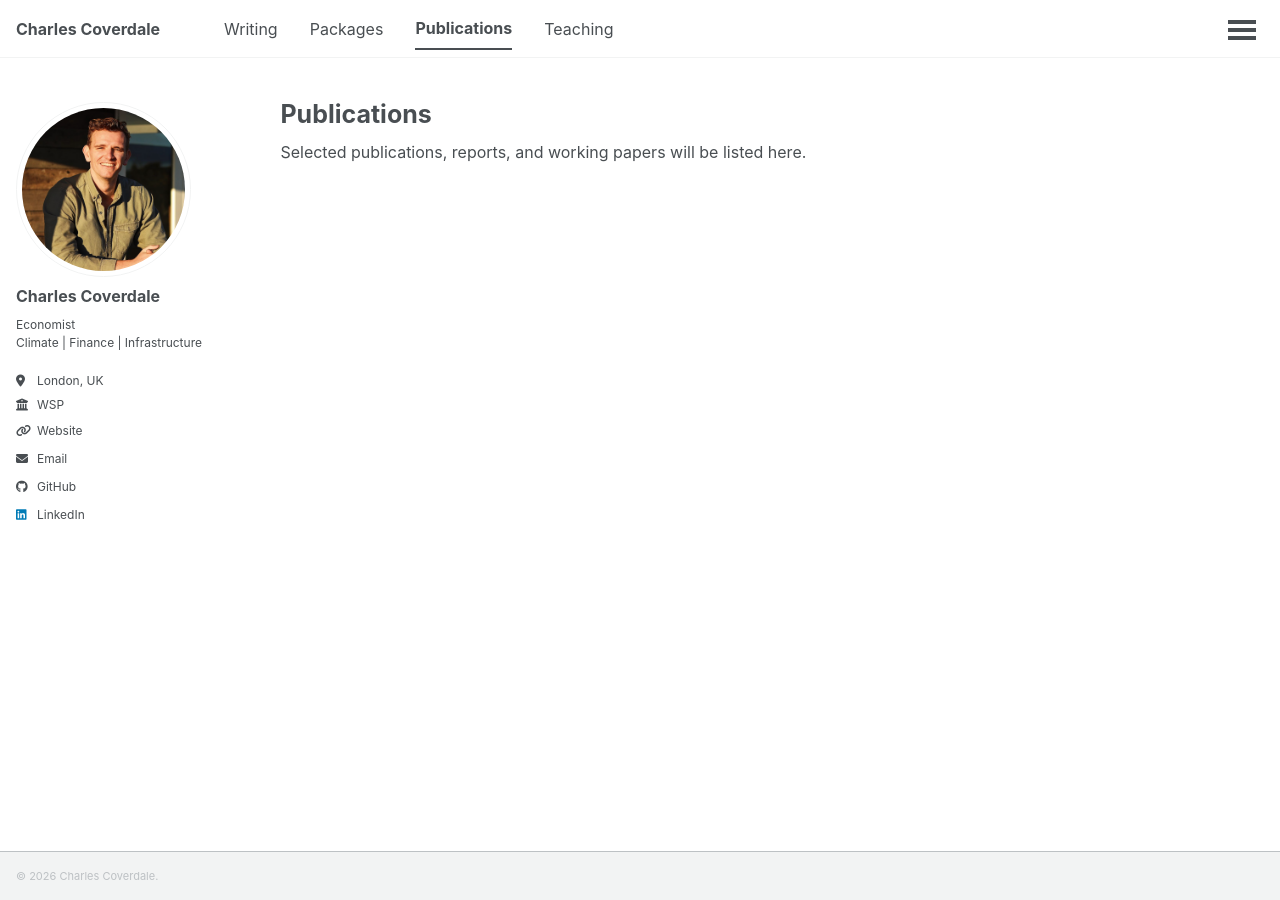
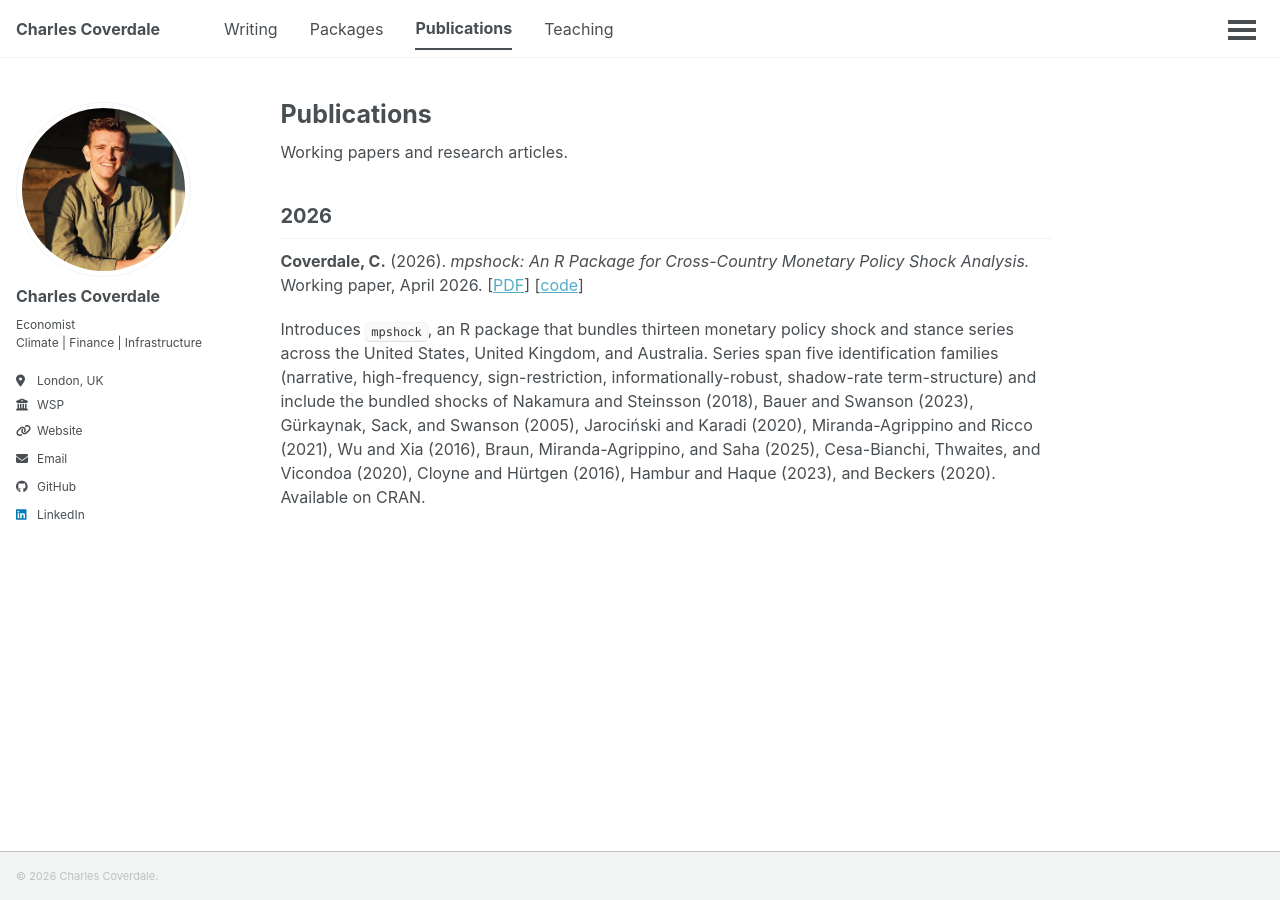
Before and after one commit to charlescoverdale/charlescoverdale.github.io, a Jekyll site: the page built from _pages/publications.md, in a window 1280 px wide. Built offline with Jekyll 4.4.1, drawn with Linux system fonts in a browser that asks for light colours; a script that is not in the unit is left out.

Commit message:
publications: add mpshock working paper (April 2026)
First real entry on the Publications page. Hosts the rendered PDF at
/files/coverdale_mpshock_2026.pdf and adds a short descriptive entry
in _pages/publications.md with links to the PDF and GitHub repo.

```diff
--- a/_pages/publications.md
+++ b/_pages/publications.md
@@ -5,4 +5,10 @@ permalink: /publications/
 author_profile: true
 ---
 
-Selected publications, reports, and working papers will be listed here.
+Working papers and research articles.
+
+## 2026
+
+**Coverdale, C.** (2026). *mpshock: An R Package for Cross-Country Monetary Policy Shock Analysis.* Working paper, April 2026. \[[PDF](/files/coverdale_mpshock_2026.pdf)\] \[[code](https://github.com/charlescoverdale/mpshock)\]
+
+Introduces `mpshock`, an R package that bundles thirteen monetary policy shock and stance series across the United States, United Kingdom, and Australia. Series span five identification families (narrative, high-frequency, sign-restriction, informationally-robust, shadow-rate term-structure) and include the bundled shocks of Nakamura and Steinsson (2018), Bauer and Swanson (2023), Gürkaynak, Sack, and Swanson (2005), Jarociński and Karadi (2020), Miranda-Agrippino and Ricco (2021), Wu and Xia (2016), Braun, Miranda-Agrippino, and Saha (2025), Cesa-Bianchi, Thwaites, and Vicondoa (2020), Cloyne and Hürtgen (2016), Hambur and Haque (2023), and Beckers (2020). Available on CRAN.
```
Also changed, not shown: 1 other file.
